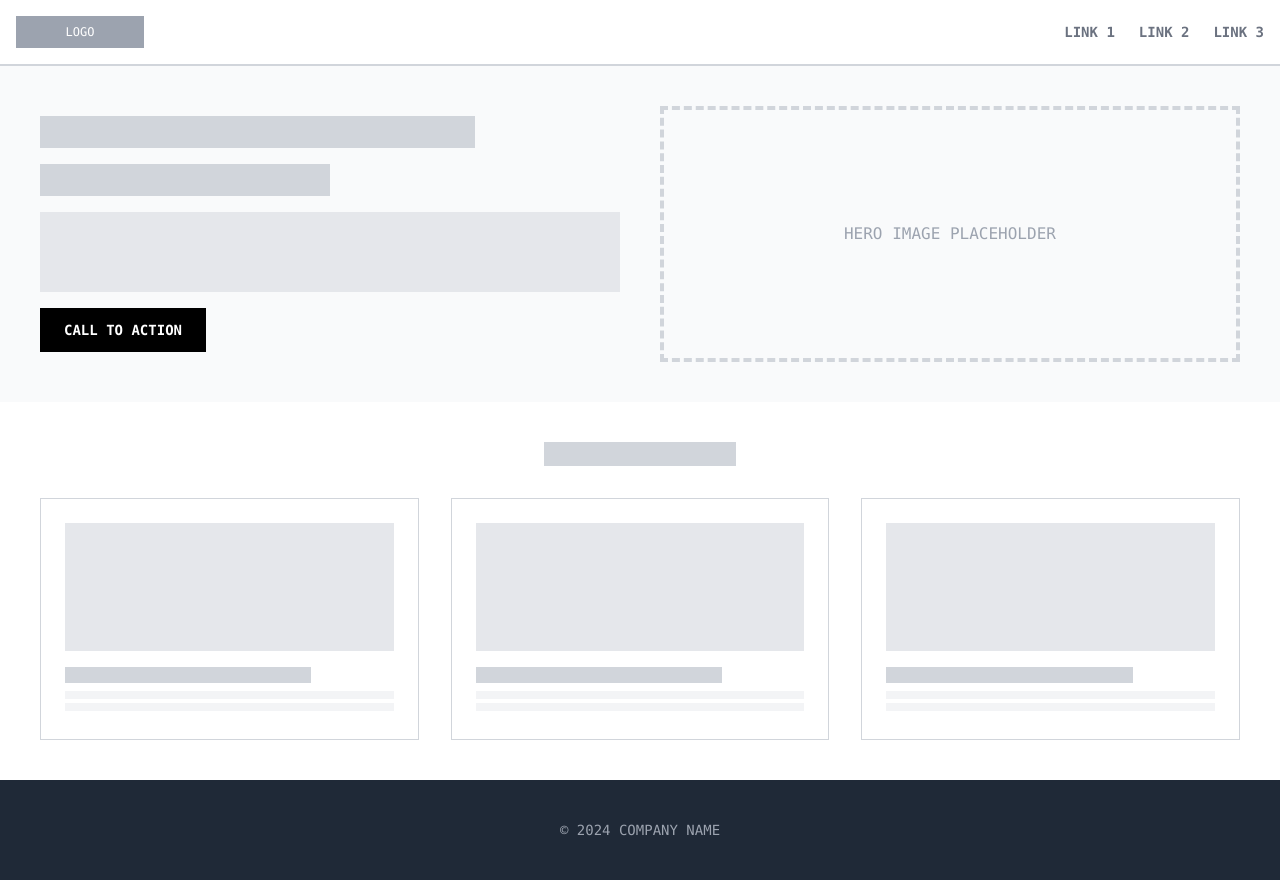
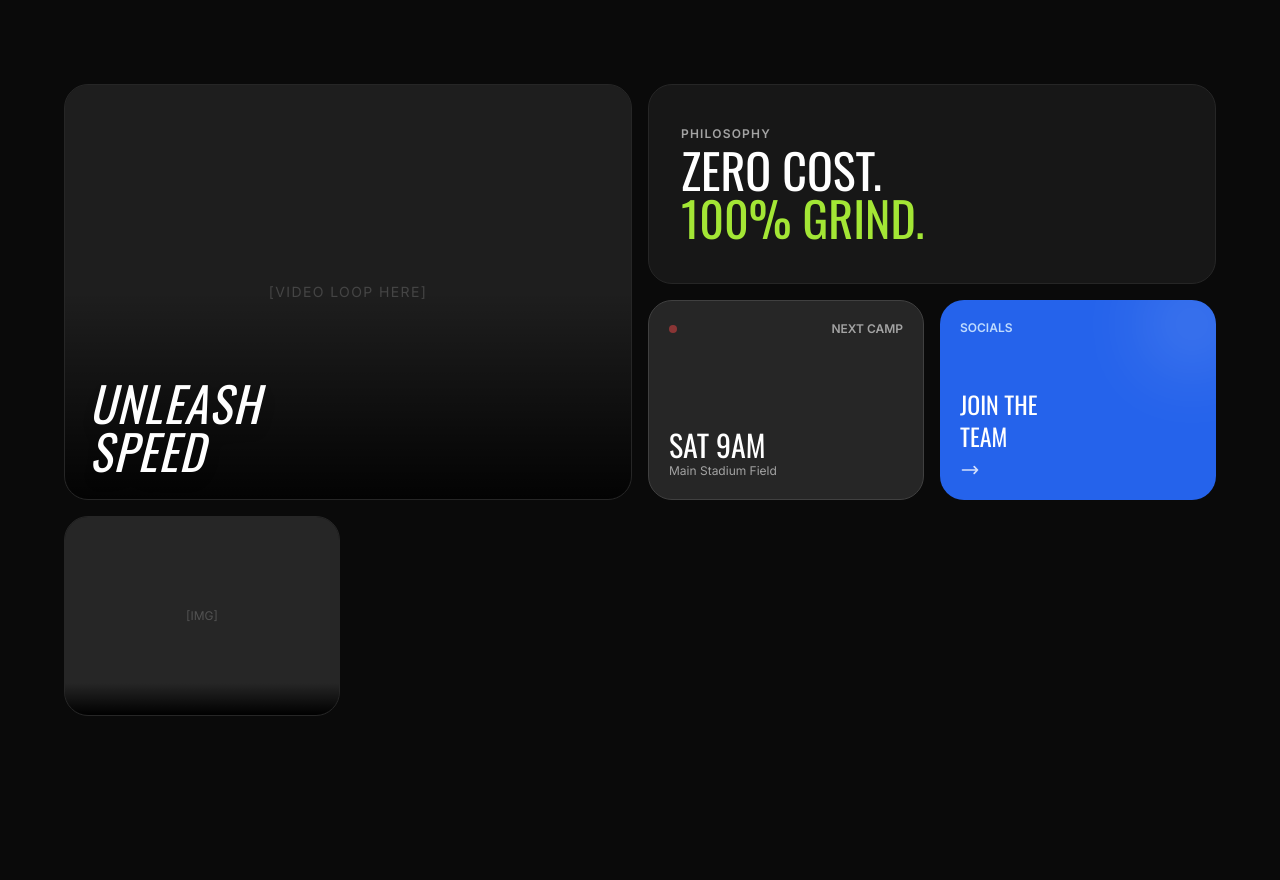
Before and after one commit to dgomez619/football-coach, a plain HTML site: page index.html in a window 1280 px wide. After the commit the page ends 800 px from the top, so only its background shows below. Drawn offline with nearby package versions, Linux system fonts and the light colour scheme.

Commit message:
layout changes

```diff
--- a/index.html
+++ b/index.html
@@ -3,69 +3,79 @@
 <head>
     <meta charset="UTF-8">
     <meta name="viewport" content="width=device-width, initial-scale=1.0">
-    <title>Lo-Fi Prototype</title>
+    <title>Coaching App</title>
+
     <script src="https://cdn.tailwindcss.com"></script>
+
+    <link rel="preconnect" href="https://fonts.googleapis.com">
+    <link rel="preconnect" href="https://fonts.gstatic.com" crossorigin>
+    <link href="https://fonts.googleapis.com/css2?family=Oswald:wght@400;700&family=Inter:wght@400;600&display=swap" rel="stylesheet">
+
+    <script>
+        tailwind.config = {
+            theme: {
+                extend: {
+                    fontFamily: {
+                        sans: ['Inter', 'sans-serif'],
+                        header: ['Oswald', 'sans-serif'], // Custom font for headers
+                    }
+                }
+            }
+        }
+    </script>
 </head>
-<body class="bg-white text-gray-800 font-mono">
+<body class="bg-neutral-950 text-white">
 
-    <nav class="flex items-center justify-between p-4 border-b-2 border-gray-300">
-        <div class="w-32 h-8 bg-gray-400 flex items-center justify-center text-xs text-white">
-            LOGO
+    <div class="min-h-screen p-4 flex items-center justify-center">
+
+      <div class="max-w-6xl w-full grid grid-cols-2 md:grid-cols-4 gap-3 md:gap-4 auto-rows-[180px] md:auto-rows-[200px]">
+
+        <div class="group relative col-span-2 row-span-2 bg-neutral-900 rounded-3xl overflow-hidden hover:scale-[1.01] transition-transform duration-300 ease-out border border-neutral-800">
+          <div class="absolute inset-0 bg-neutral-800 opacity-50 flex items-center justify-center">
+            <span class="text-neutral-500 text-sm tracking-widest">[VIDEO LOOP HERE]</span>
+          </div>
+          <div class="absolute bottom-0 left-0 p-6 z-10">
+            <h2 class="font-header text-4xl md:text-5xl uppercase italic tracking-wide text-white drop-shadow-lg">
+                Unleash<br>Speed
+            </h2>
+          </div>
+          <div class="absolute inset-0 bg-gradient-to-t from-black/90 via-transparent to-transparent"></div>
         </div>
 
-        <ul class="hidden md:flex space-x-6 text-sm font-bold text-gray-500">
-            <li><a href="#" class="hover:text-black">LINK 1</a></li>
-            <li><a href="#" class="hover:text-black">LINK 2</a></li>
-            <li><a href="#" class="hover:text-black">LINK 3</a></li>
-        </ul>
-
-        <button id="menu-btn" class="md:hidden p-2 border border-gray-400 rounded">
-            MENU
-        </button>
-    </nav>
-
-    <div id="mobile-menu" class="hidden bg-gray-100 p-4 border-b border-gray-300 md:hidden">
-        <a href="#" class="block py-2 text-gray-600">Link 1</a>
-        <a href="#" class="block py-2 text-gray-600">Link 2</a>
-        <a href="#" class="block py-2 text-gray-600">Link 3</a>
-    </div>
-
-    <header class="flex flex-col md:flex-row items-center justify-between p-10 bg-gray-50 gap-10">
-        <div class="w-full md:w-1/2 space-y-4">
-            <div class="h-8 w-3/4 bg-gray-300"></div> <div class="h-8 w-1/2 bg-gray-300"></div> <div class="h-20 w-full bg-gray-200 mt-4"></div> <button class="mt-4 px-6 py-3 bg-black text-white font-bold uppercase text-sm">
-                Call to Action
-            </button>
+        <div class="col-span-2 md:row-span-1 bg-neutral-900 rounded-3xl p-6 md:p-8 flex flex-col justify-center items-start border border-neutral-800 hover:border-lime-400/50 transition-colors duration-300">
+          <p class="text-neutral-400 text-xs font-bold tracking-widest uppercase mb-1">Philosophy</p>
+          <h1 class="font-header text-4xl md:text-5xl text-white uppercase leading-none">
+            Zero Cost.<br>
+            <span class="text-lime-400">100% Grind.</span>
+          </h1>
         </div>
 
-        <div class="w-full md:w-1/2 h-64 border-4 border-dashed border-gray-300 flex items-center justify-center text-gray-400">
-            HERO IMAGE PLACEHOLDER
+        <div class="col-span-1 md:row-span-1 bg-neutral-800 rounded-3xl p-5 flex flex-col justify-between border border-neutral-700 hover:bg-neutral-700 transition-colors cursor-pointer">
+          <div class="flex justify-between items-start">
+            <span class="w-2 h-2 rounded-full bg-red-500 animate-pulse mt-1"></span>
+            <span class="text-neutral-400 text-[10px] md:text-xs font-bold uppercase">Next Camp</span>
+          </div>
+          <div>
+            <p class="font-header text-2xl md:text-3xl text-white">SAT 9AM</p>
+            <p class="text-neutral-400 text-xs truncate">Main Stadium Field</p>
+          </div>
         </div>
-    </header>
 
-    <section class="p-10">
-        <div class="h-6 w-48 bg-gray-300 mb-8 mx-auto"></div> <div class="grid grid-cols-1 md:grid-cols-3 gap-8">
-            <div class="border border-gray-300 p-6">
-                <div class="w-full h-32 bg-gray-200 mb-4"></div> <div class="h-4 w-3/4 bg-gray-300 mb-2"></div> <div class="h-2 w-full bg-gray-100 mb-1"></div> <div class="h-2 w-full bg-gray-100 mb-1"></div>
+        <div class="group col-span-1 md:row-span-1 bg-blue-600 rounded-3xl p-5 flex flex-col justify-between hover:bg-blue-500 transition-colors cursor-pointer relative overflow-hidden">
+          <div class="absolute -right-4 -top-4 w-20 h-20 bg-white/20 rounded-full blur-2xl"></div>
+
+          <span class="text-blue-200 text-[10px] md:text-xs font-bold uppercase z-10">Socials</span>
+          <div class="z-10">
+            <p class="font-header text-xl md:text-2xl text-white leading-tight">JOIN THE<br>TEAM</p>
+            <div class="mt-2 text-white/80">
+                <svg class="w-5 h-5 transform group-hover:translate-x-2 transition-transform" fill="none" stroke="currentColor" viewBox="0 0 24 24"><path stroke-linecap="round" stroke-linejoin="round" stroke-width="2" d="M17 8l4 4m0 0l-4 4m4-4H3"></path></svg>
             </div>
-            <div class="border border-gray-300 p-6">
-                <div class="w-full h-32 bg-gray-200 mb-4"></div>
-                <div class="h-4 w-3/4 bg-gray-300 mb-2"></div>
-                <div class="h-2 w-full bg-gray-100 mb-1"></div>
-                <div class="h-2 w-full bg-gray-100 mb-1"></div>
+          </div>
+        </div>
+
+        <div class="col-span-1 md:row-span-1 bg-neutral-900 rounded-3xl overflow-hidden relative border border-neutral-800 hover:scale-[1.02] transition-transform">
+            <div class="absolute inset-0 bg-neutral-800 flex items-center justify-center">
+                <span class="text-neutral-600 text-xs">[IMG]</span>
             </div>
-            <div class="border border-gray-300 p-6">
-                <div class="w-full h-32 bg-gray-200 mb-4"></div>
-                <div class="h-4 w-3/4 bg-gray-300 mb-2"></div>
-                <div class="h-2 w-full bg-gray-100 mb-1"></div>
-                <div class="h-2 w-full bg-gray-100 mb-1"></div>
-            </div>
-        </div>
-    </section>
-
-    <footer class="bg-gray-800 text-white p-10 flex justify-center">
-        <p class="text-sm text-gray-400">© 2024 COMPANY NAME</p>
-    </footer>
-
-    <script src="./js/main.js"></script>
-</body>
-</html>
+            <div class="absolute bottom-0 left-0 w-full p-4 bg-gradient-to-t from-black to-transparent">
+                <p class="font-header text-white text-lg
```
